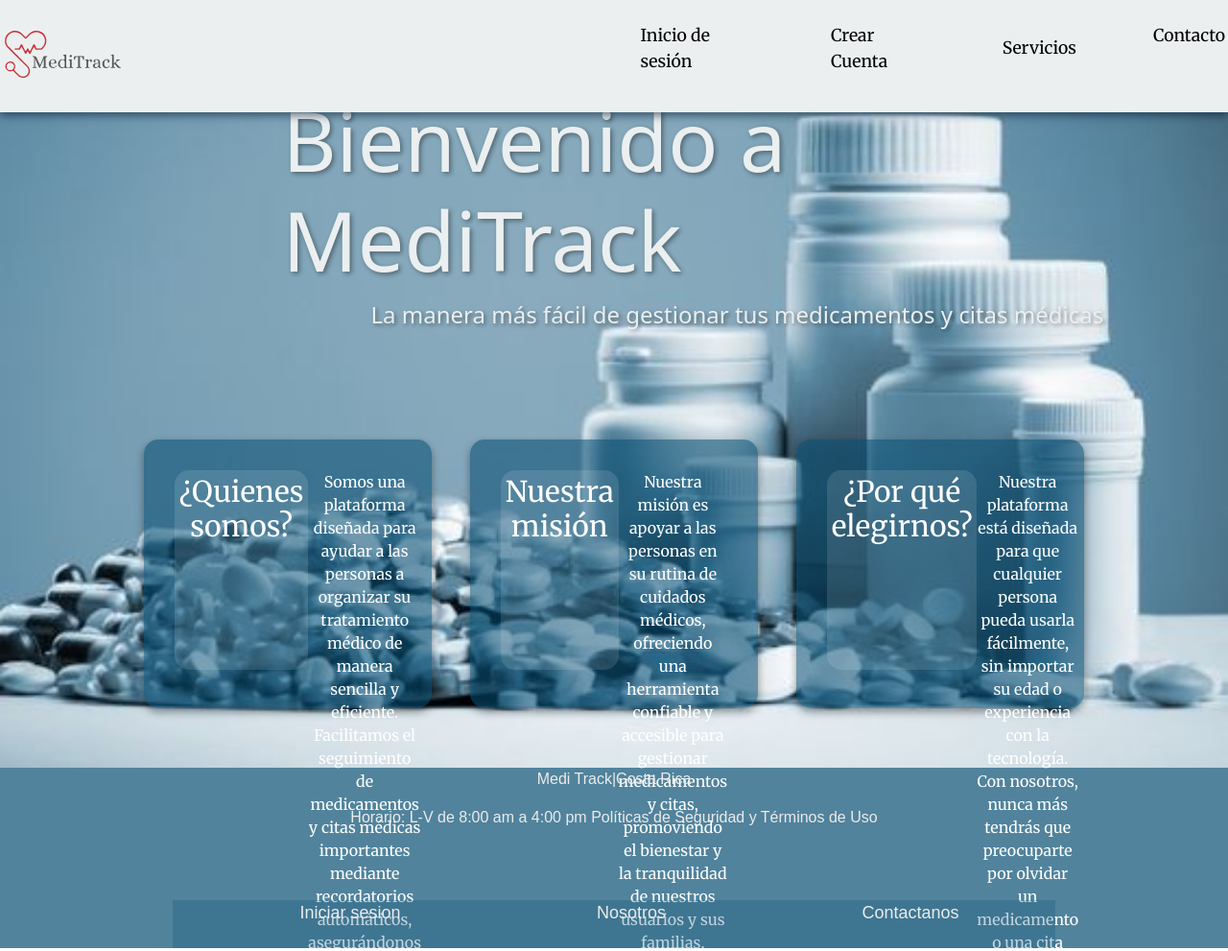
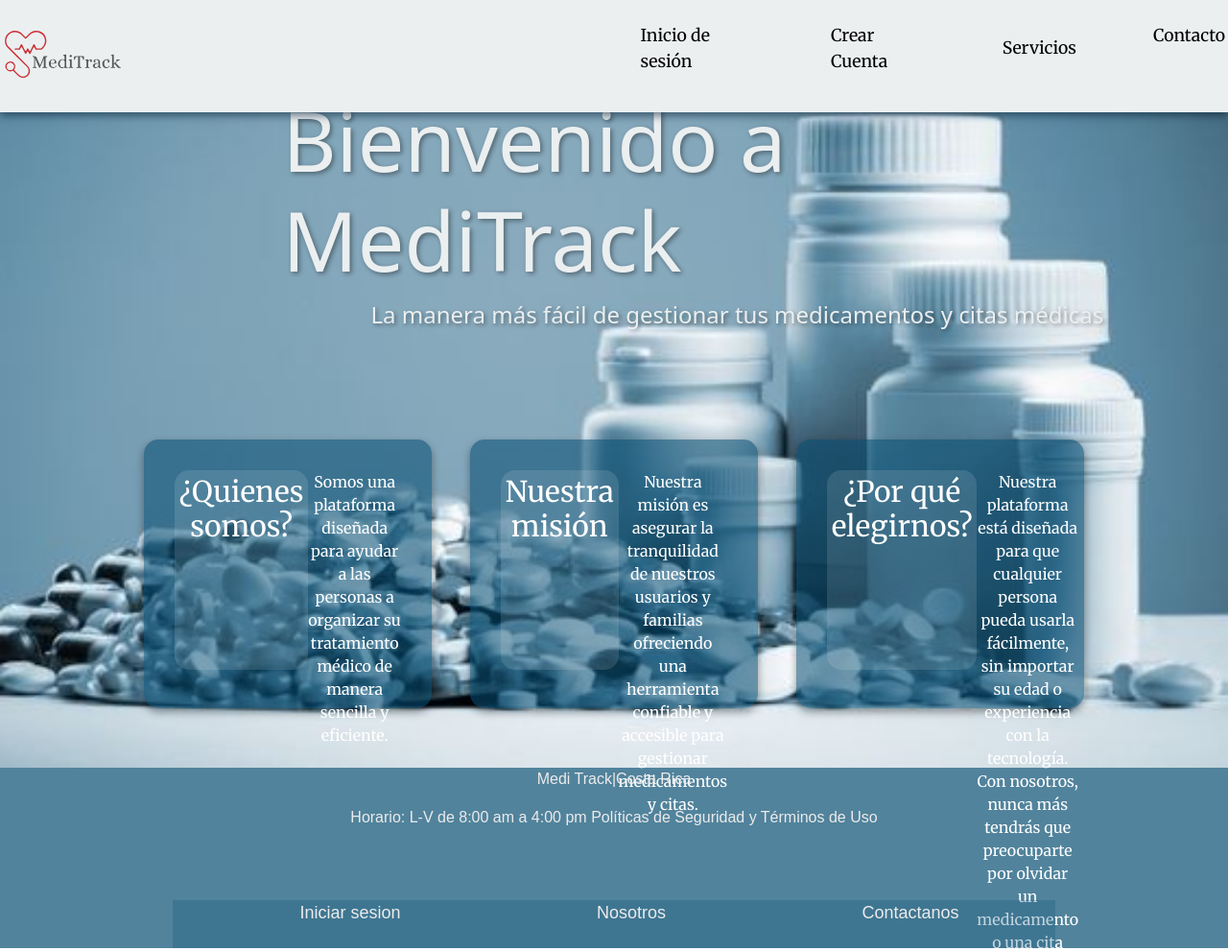
Before and after one commit to r4mir3zzz/web-servidor, a PHP site: page / in a window 1280 px wide. Shown: the top 991 px of the page at 96% size. Run offline with PHP 8.4, Linux system fonts and the light colour scheme; some web fonts are replaced.

Commit message:
Update index.php

```diff
--- a/public/index.php
+++ b/public/index.php
@@ -10,8 +10,8 @@ include 'header.php';
 
     <section class="cards">
         <div class="containers">
-            <div class="box"><h2>¿Quienes somos?</h2><br><p>Somos una plataforma diseñada para ayudar a las personas a organizar su tratamiento médico de manera sencilla y eficiente. Facilitamos el seguimiento de medicamentos y citas médicas importantes mediante recordatorios automáticos, asegurándonos de que nunca olvides los detalles clave de tu salud.</p></div>
-            <div class="box"><h2>Nuestra misión</h2><br><p>Nuestra misión es apoyar a las personas en su rutina de cuidados médicos, ofreciendo una herramienta confiable y accesible para gestionar medicamentos y citas, promoviendo el bienestar y la tranquilidad de nuestros usuarios y sus familias.</p></div>
+            <div class="box"><h2>¿Quienes somos?</h2><br><p>Somos una plataforma diseñada para ayudar a las personas a organizar su tratamiento médico de manera sencilla y eficiente.</p></div>
+            <div class="box"><h2>Nuestra misión</h2><br><p>Nuestra misión es asegurar la tranquilidad de nuestros usuarios y familias ofreciendo una herramienta confiable y accesible para gestionar medicamentos y citas.</p></div>
             <div class="box"><h2>¿Por qué elegirnos?</h2><br><p>Nuestra plataforma está diseñada para que cualquier persona pueda usarla fácilmente, sin importar su edad o experiencia con la tecnología. Con nosotros, nunca más tendrás que preocuparte por olvidar un medicamento o una cita médica.</p></div>
         </div>
     </section>
```
